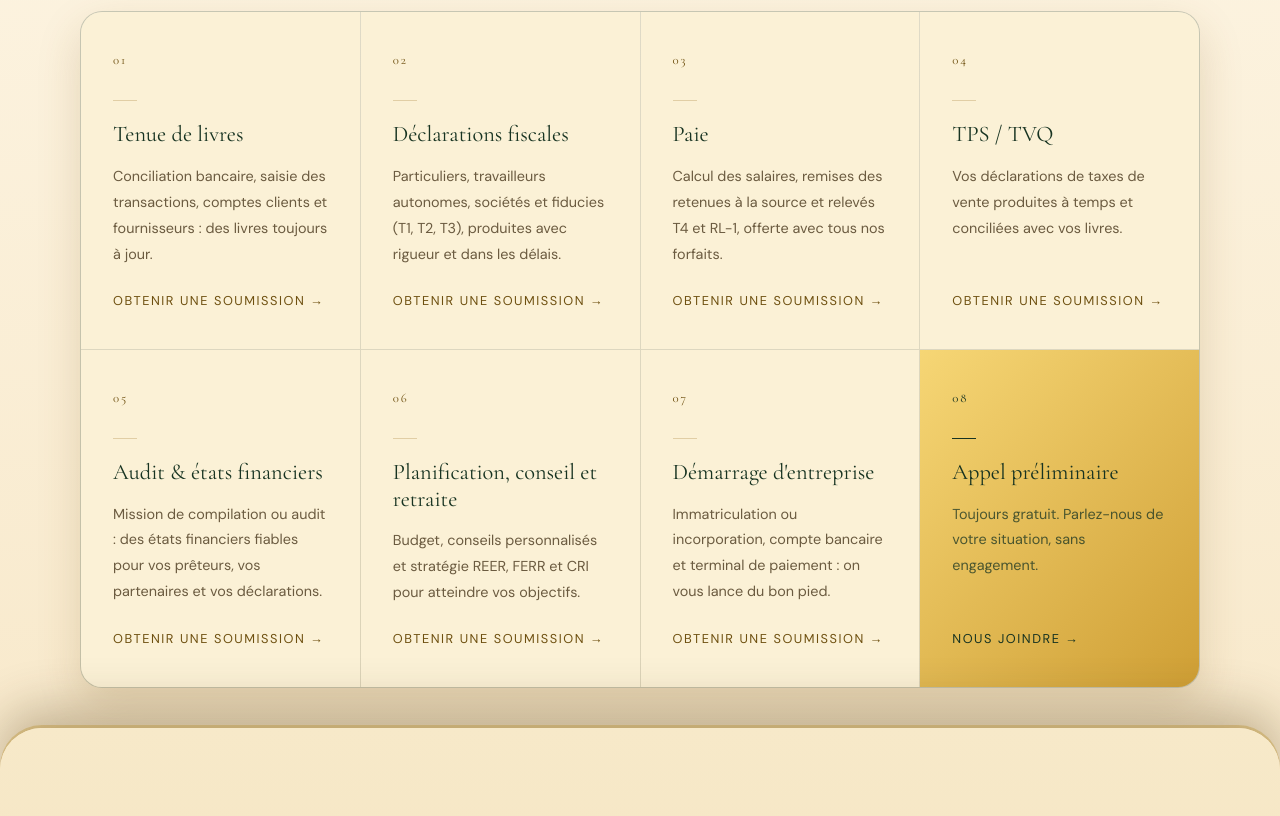
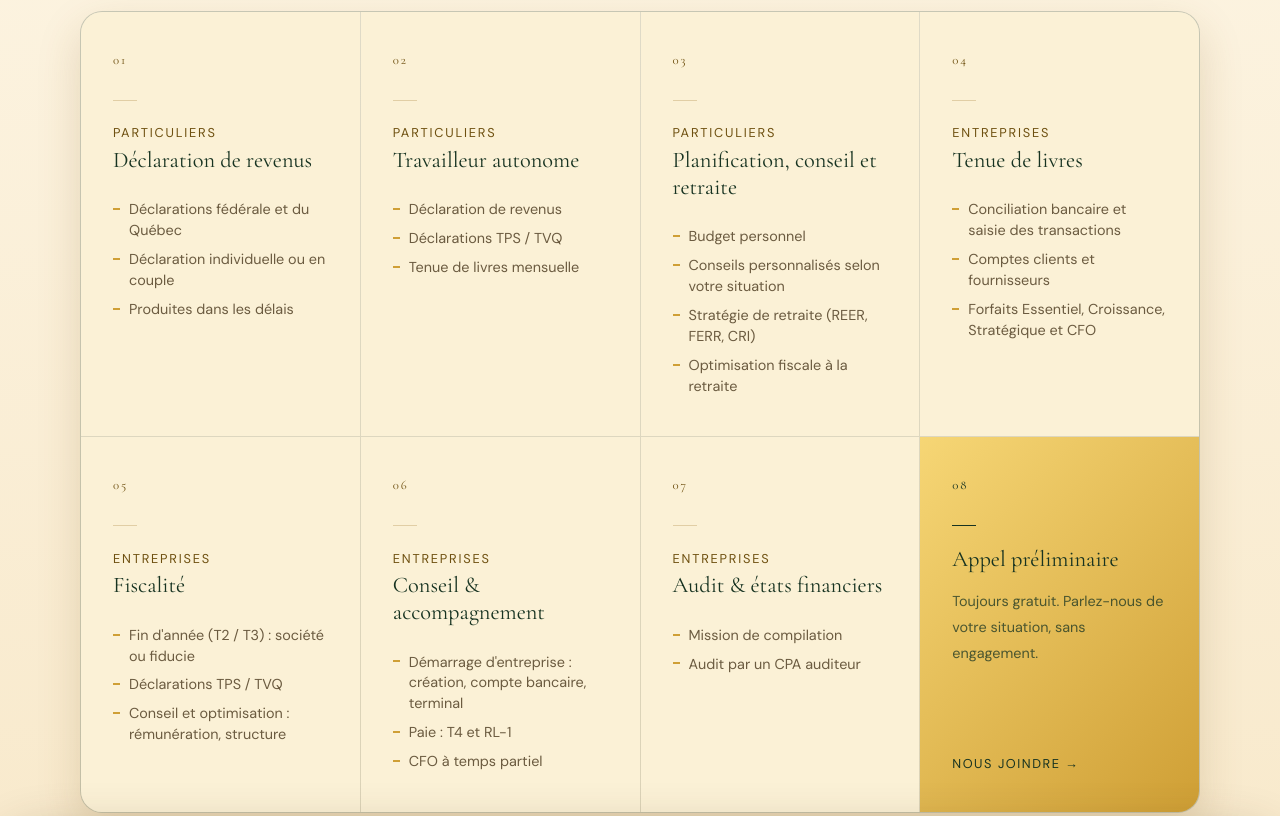
Before and after one commit to wgcomptabilite-netizen/WGCOMPTABILITE, a plain HTML site: page index.html in a window 1280 px wide. Shown: the part 2620-3436 px from the top of the page. Drawn offline with nearby package versions, Linux system fonts and the light colour scheme.

Commit message:
Round 14: services cards mirror the quote funnel (lists, no prices), remove per-card quote links
Co-Authored-By: Claude Sonnet 5.5 <noreply@anthropic.com>
Claude-Session: https://claude.ai/code/session_0171YN8eD2x3MUCkfdaNJvwo

```diff
--- a/index.html
+++ b/index.html
@@ -1731,6 +1731,12 @@ button,input,select,textarea{font-family:inherit}
 .hero-top .sub,.hero-top a span,.hero-top a b,.quick-sub,.fn-desc,.svc-desc,.pillar-desc,.member-bio,.review-text,.review-title,.review-title span,.fn-recap,.fn-recap b,.fn-recap li,.fn-docs p,.fn-docs li,.fn-est>span,.stepper span,.fn-pills button,.fn-chk em,.contact-val,.about-intro{font-size:var(--fs-sm)}
 .hero-subtitle,.mission-body{font-size:var(--fs-base)!important}
 .fn-progress li i{font-size:var(--fs-xs)!important}
+.svc-tag{font-size:var(--fs-xs);letter-spacing:.14em;text-transform:uppercase;color:var(--gold-text);margin:.2rem 0 .35rem;display:block}
+.svc-list{list-style:none;margin-top:.6rem;display:flex;flex-direction:column;gap:.5rem}
+.svc-list li{font-size:var(--fs-sm);line-height:1.45;color:var(--text-muted);padding-left:1rem;position:relative}
+.svc-list li::before{content:"";position:absolute;left:0;top:.62em;width:.45rem;height:2px;background:var(--gold)}
+.service-card:hover .svc-tag{color:var(--gold-light)}
+.service-card:hover .svc-list li{color:rgba(244,232,198,.85)}
 </style>
 </head>
 <body>
@@ -1915,54 +1921,82 @@ button,input,select,textarea{font-family:inherit}
     <h2 class="section-title" data-lang data-fr="Ce que nous offrons" data-en="What we offer">Ce que nous offrons</h2>
   </div>
   <div class="services-grid reveal">
-    <a class="service-card" href="#soumission" data-goto="entreprises:livres">
+    <a class="service-card" href="#soumission" data-goto="particuliers:t1">
       <span class="svc-num">01</span>
       <div class="svc-line"></div>
-      <h3 class="svc-name" data-lang data-fr="Tenue de livres" data-en="Bookkeeping">Tenue de livres</h3>
-      <p class="svc-desc" data-lang data-fr="Conciliation bancaire, saisie des transactions, comptes clients et fournisseurs : des livres toujours à jour." data-en="Bank reconciliation, transaction entry, receivables and payables: books that are always current.">Conciliation bancaire, saisie des transactions, comptes clients et fournisseurs : des livres toujours à jour.</p>
-      <span class="svc-more" data-lang data-fr="Obtenir une soumission →" data-en="Get a quote →">Obtenir une soumission →</span>
+      <span class="svc-tag" data-lang data-fr="Particuliers" data-en="Individuals">Particuliers</span>
+      <h3 class="svc-name" data-lang data-fr="Déclaration de revenus" data-en="Tax return">Déclaration de revenus</h3>
+      <ul class="svc-list">
+        <li data-lang data-fr="Déclarations fédérale et du Québec" data-en="Federal and Quebec returns">Déclarations fédérale et du Québec</li>
+        <li data-lang data-fr="Déclaration individuelle ou en couple" data-en="Individual or couple return">Déclaration individuelle ou en couple</li>
+        <li data-lang data-fr="Produites dans les délais" data-en="Filed on time">Produites dans les délais</li>
+      </ul>
     </a>
-    <a class="service-card" href="#soumission" data-goto="particuliers:t1">
+    <a class="service-card" href="#soumission" data-goto="particuliers:ta">
       <span class="svc-num">02</span>
       <div class="svc-line"></div>
-      <h3 class="svc-name" data-lang data-fr="Déclarations fiscales" data-en="Tax returns">Déclarations fiscales</h3>
-      <p class="svc-desc" data-lang data-fr="Particuliers, travailleurs autonomes, sociétés et fiducies (T1, T2, T3), produites avec rigueur et dans les délais." data-en="Individuals, self-employed, corporations and trusts (T1, T2, T3), prepared carefully and on time.">Particuliers, travailleurs autonomes, sociétés et fiducies (T1, T2, T3), produites avec rigueur et dans les délais.</p>
-      <span class="svc-more" data-lang data-fr="Obtenir une soumission →" data-en="Get a quote →">Obtenir une soumission →</span>
+      <span class="svc-tag" data-lang data-fr="Particuliers" data-en="Individuals">Particuliers</span>
+      <h3 class="svc-name" data-lang data-fr="Travailleur autonome" data-en="Self-employed">Travailleur autonome</h3>
+      <ul class="svc-list">
+        <li data-lang data-fr="Déclaration de revenus" data-en="Income tax return">Déclaration de revenus</li>
+        <li data-lang data-fr="Déclarations TPS / TVQ" data-en="GST / QST returns">Déclarations TPS / TVQ</li>
+        <li data-lang data-fr="Tenue de livres mensuelle" data-en="Monthly bookkeeping">Tenue de livres mensuelle</li>
+      </ul>
     </a>
-    <a class="service-card" href="#soumission" data-goto="entreprises:paie">
+    <a class="service-card" href="#soumission" data-goto="particuliers:retraite">
       <span class="svc-num">03</span>
       <div class="svc-line"></div>
-      <h3 class="svc-name" data-lang data-fr="Paie" data-en="Payroll">Paie</h3>
-      <p class="svc-desc" data-lang data-fr="Calcul des salaires, remises des retenues à la source et relevés T4 et RL-1, offerte avec tous nos forfaits." data-en="Pay calculations, source deduction remittances, and T4 and RL-1 slips, available with every plan.">Calcul des salaires, remises des retenues à la source et relevés T4 et RL-1, offerte avec tous nos forfaits.</p>
-      <span class="svc-more" data-lang data-fr="Obtenir une soumission →" data-en="Get a quote →">Obtenir une soumission →</span>
+      <span class="svc-tag" data-lang data-fr="Particuliers" data-en="Individuals">Particuliers</span>
+      <h3 class="svc-name" data-lang data-fr="Planification, conseil et retraite" data-en="Planning, advice &amp; retirement">Planification, conseil et retraite</h3>
+      <ul class="svc-list">
+        <li data-lang data-fr="Budget personnel" data-en="Personal budget">Budget personnel</li>
+        <li data-lang data-fr="Conseils personnalisés selon votre situation" data-en="Advice tailored to your situation">Conseils personnalisés selon votre situation</li>
+        <li data-lang data-fr="Stratégie de retraite (REER, FERR, CRI)" data-en="Retirement strategy (RRSP, RRIF, LIRA)">Stratégie de retraite (REER, FERR, CRI)</li>
+        <li data-lang data-fr="Optimisation fiscale à la retraite" data-en="Tax optimization in retirement">Optimisation fiscale à la retraite</li>
+      </ul>
     </a>
-    <a class="service-card" href="#soumission" data-goto="entreprises:tpstvq">
+    <a class="service-card" href="#soumission" data-goto="entreprises:livres">
       <span class="svc-num">04</span>
       <div class="svc-line"></div>
-      <h3 class="svc-name" data-lang data-fr="TPS / TVQ" data-en="GST / QST">TPS / TVQ</h3>
-      <p class="svc-desc" data-lang data-fr="Vos déclarations de taxes de vente produites à temps et conciliées avec vos livres." data-en="Your sales tax returns filed on time and reconciled with your books.">Vos déclarations de taxes de vente produites à temps et conciliées avec vos livres.</p>
-      <span class="svc-more" data-lang data-fr="Obtenir une soumission →" data-en="Get a quote →">Obtenir une soumission →</span>
+      <span class="svc-tag" data-lang data-fr="Entreprises" data-en="Businesses">Entreprises</span>
+      <h3 class="svc-name" data-lang data-fr="Tenue de livres" data-en="Bookkeeping">Tenue de livres</h3>
+      <ul class="svc-list">
+        <li data-lang data-fr="Conciliation bancaire et saisie des transactions" data-en="Bank reconciliation and transaction entry">Conciliation bancaire et saisie des transactions</li>
+        <li data-lang data-fr="Comptes clients et fournisseurs" data-en="Receivables and payables">Comptes clients et fournisseurs</li>
+        <li data-lang data-fr="Forfaits Essentiel, Croissance, Stratégique et CFO" data-en="Essential, Growth, Strategic and CFO plans">Forfaits Essentiel, Croissance, Stratégique et CFO</li>
+      </ul>
+    </a>
+    <a class="service-card" href="#soumission" data-goto="entreprises:impots">
+      <span class="svc-num">05</span>
+      <div class="svc-line"></div>
+      <span class="svc-tag" data-lang data-fr="Entreprises" data-en="Businesses">Entreprises</span>
+      <h3 class="svc-name" data-lang data-fr="Fiscalité" data-en="Tax">Fiscalité</h3>
+      <ul class="svc-list">
+        <li data-lang data-fr="Fin d&#x27;année (T2 / T3) : société ou fiducie" data-en="Year-end (T2 / T3): corporation or trust">Fin d'année (T2 / T3) : société ou fiducie</li>
+        <li data-lang data-fr="Déclarations TPS / TVQ" data-en="GST / QST returns">Déclarations TPS / TVQ</li>
+        <li data-lang data-fr="Conseil et optimisation : rémunération, structure" data-en="Advice and optimization: compensation, structure">Conseil et optimisation : rémunération, structure</li>
+      </ul>
+    </a>
+    <a class="service-card" href="#soumission" data-goto="entreprises:ponctuels">
+      <span class="svc-num">06</span>
+      <div class="svc-line"></div>
+      <span class="svc-tag" data-lang data-fr="Entreprises" data-en="Businesses">Entreprises</span>
+      <h3 class="svc-name" data-lang data-fr="Conseil &amp; accompagnement" data-en="Advisory &amp; support">Conseil & accompagnement</h3>
+      <ul class="svc-list">
+        <li data-lang data-fr="Démarrage d&#x27;entreprise : création, compte bancaire, terminal" data-en="Business start-up: setup, bank account, terminal">Démarrage d'entreprise : création, compte bancaire, terminal</li>
+        <li data-lang data-fr="Paie : T4 et RL-1" data-en="Payroll: T4 and RL-1 slips">Paie : T4 et RL-1</li>
+        <li data-lang data-fr="CFO à temps partiel" data-en="Fractional CFO">CFO à temps partiel</li>
+      </ul>
     </a>
     <a class="service-card" href="#soumission" data-goto="entreprises:compilation">
-      <span class="svc-num">05</span>
-      <div class="svc-line"></div>
-      <h3 class="svc-name" data-lang data-fr="Audit &amp; états financiers" data-en="Audit &amp; financial statements">Audit & états financiers</h3>
-      <p class="svc-desc" data-lang data-fr="Mission de compilation ou audit : des états financiers fiables pour vos prêteurs, vos partenaires et vos déclarations." data-en="Compilation or audit: reliable financial statements for your lenders, partners and tax filings.">Mission de compilation ou audit : des états financiers fiables pour vos prêteurs, vos partenaires et vos déclarations.</p>
-      <span class="svc-more" data-lang data-fr="Obtenir une soumission →" data-en="Get a quote →">Obtenir une soumission →</span>
-    </a>
-    <a class="service-card" href="#soumission" data-goto="particuliers:retraite">
-      <span class="svc-num">06</span>
-      <div class="svc-line"></div>
-      <h3 class="svc-name" data-lang data-fr="Planification, conseil et retraite" data-en="Planning, advice &amp; retirement">Planification, conseil et retraite</h3>
-      <p class="svc-desc" data-lang data-fr="Budget, conseils personnalisés et stratégie REER, FERR et CRI pour atteindre vos objectifs." data-en="Budget, personalized advice, and RRSP, RRIF and LIRA strategy to reach your goals.">Budget, conseils personnalisés et stratégie REER, FERR et CRI pour atteindre vos objectifs.</p>
-      <span class="svc-more" data-lang data-fr="Obtenir une soumission →" data-en="Get a quote →">Obtenir une soumission →</span>
-    </a>
-    <a class="service-card" href="#soumission" data-goto="entreprises:ponctuels">
       <span class="svc-num">07</span>
       <div class="svc-line"></div>
-      <h3 class="svc-name" data-lang data-fr="Démarrage d'entreprise" data-en="Business startup">Démarrage d'entreprise</h3>
-      <p class="svc-desc" data-lang data-fr="Immatriculation ou incorporation, compte bancaire et terminal de paiement : on vous lance du bon pied." data-en="Registration or incorporation, bank account and payment terminal: we get you started right.">Immatriculation ou incorporation, compte bancaire et terminal de paiement : on vous lance du bon pied.</p>
-      <span class="svc-more" data-lang data-fr="Obtenir une soumission →" data-en="Get a quote →">Obtenir une soumission →</span>
+      <span class="svc-tag" data-lang data-fr="Entreprises" data-en="Businesses">Entreprises</span>
+      <h3 class="svc-name" data-lang data-fr="Audit &amp; états financiers" data-en="Audit &amp; financial statements">Audit & états financiers</h3>
+      <ul class="svc-list">
+        <li data-lang data-fr="Mission de compilation" data-en="Compilation engagement">Mission de compilation</li>
+        <li data-lang data-fr="Audit par un CPA auditeur" data-en="Audit by a CPA auditor">Audit par un CPA auditeur</li>
+      </ul>
     </a>
     <a class="service-card featured" href="#contact">
       <span class="svc-num">08</span>
```
